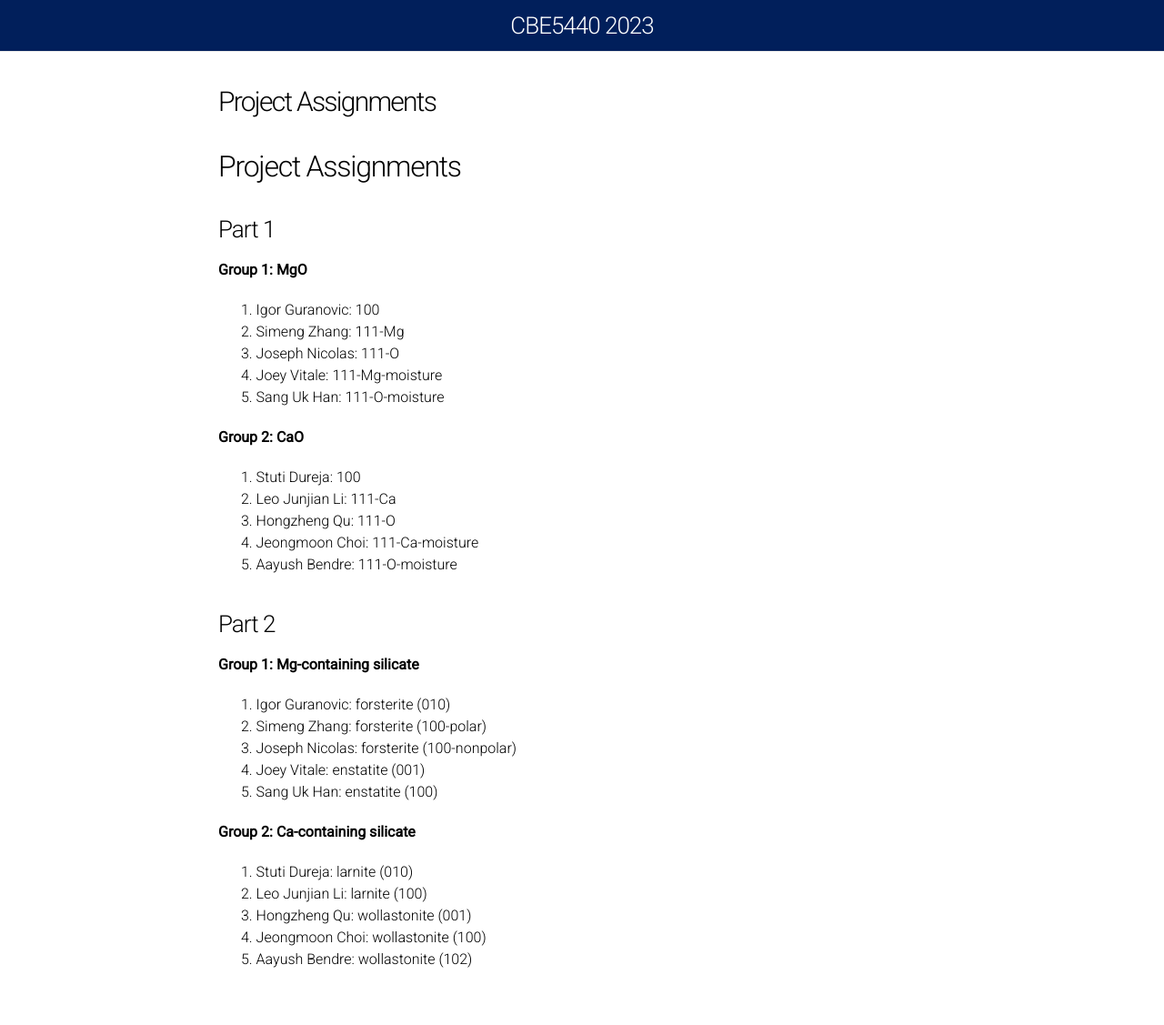
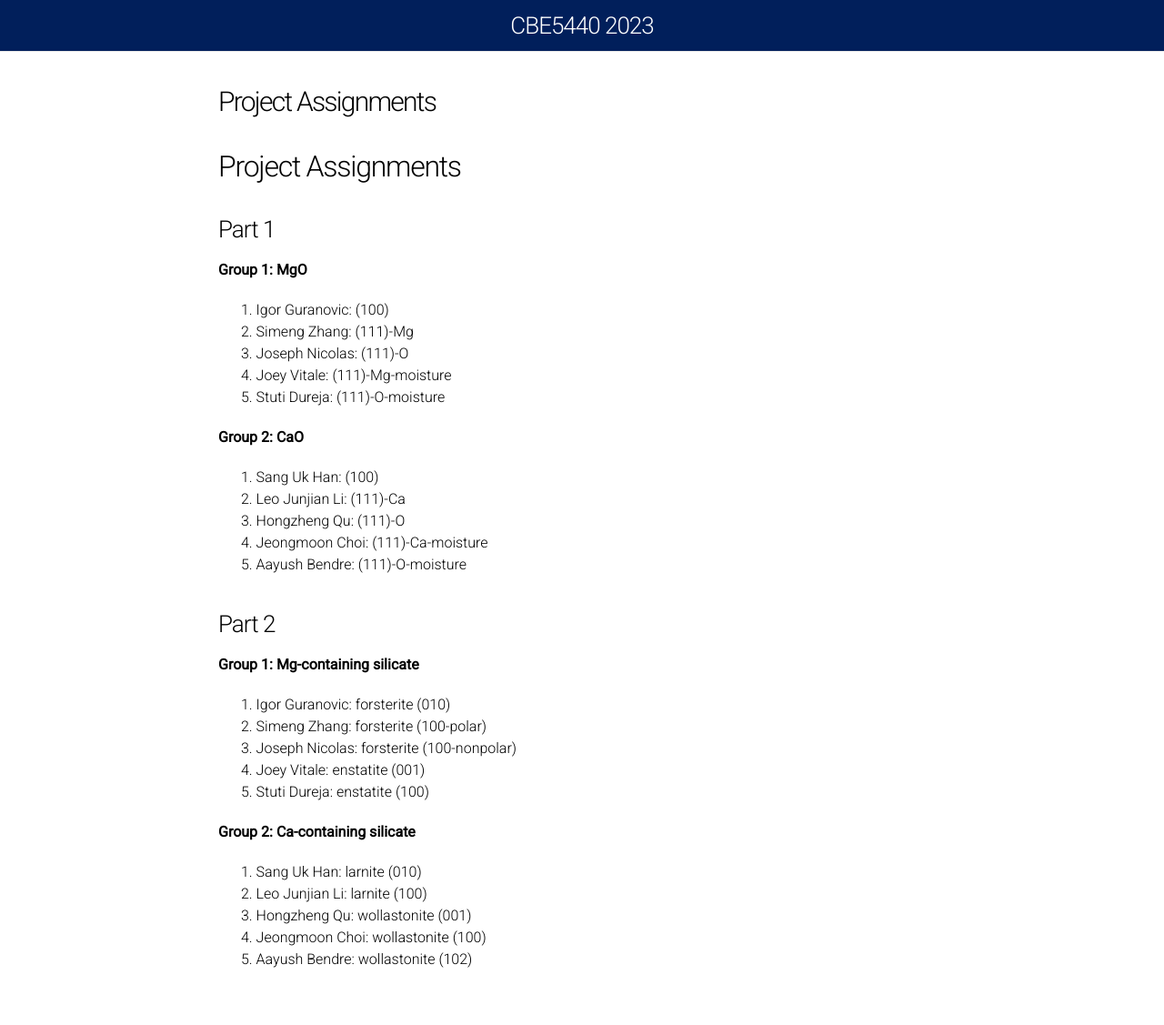
Before and after one commit to UPennCBE544/2023.github.io, a Jekyll site: the page built from ProjectAssignments.md, in a window 1280 px wide. Shown: the whole page at 91% size. Built offline with Jekyll 4.4.1, drawn with Linux system fonts in a browser that asks for light colours; our own code applies the rules of GitHub Pages for plain Markdown files.

```diff
--- a/ProjectAssignments.md
+++ b/ProjectAssignments.md
@@ -9,19 +9,19 @@ permalink: Project_Assignments/
 ### Part 1 ###
 **Group 1: MgO**
 
-1. Igor Guranovic:    100
-2. Simeng Zhang:      111-Mg
-3. Joseph Nicolas:    111-O
-4. Joey Vitale:       111-Mg-moisture
-5. Sang Uk Han:       111-O-moisture
+1. Igor Guranovic:    (100)
+2. Simeng Zhang:      (111)-Mg
+3. Joseph Nicolas:    (111)-O
+4. Joey Vitale:       (111)-Mg-moisture
+5. Stuti Dureja:      (111)-O-moisture
 
 **Group 2: CaO**
 
-1. Stuti Dureja:      100
-2. Leo Junjian Li:    111-Ca
-3. Hongzheng Qu:      111-O
-4. Jeongmoon Choi:    111-Ca-moisture
-5. Aayush Bendre:     111-O-moisture
+1. Sang Uk Han:       (100)
+2. Leo Junjian Li:    (111)-Ca
+3. Hongzheng Qu:      (111)-O
+4. Jeongmoon Choi:    (111)-Ca-moisture
+5. Aayush Bendre:     (111)-O-moisture
 
 ### Part 2 ###
 **Group 1: Mg-containing silicate**
@@ -30,11 +30,11 @@ permalink: Project_Assignments/
 2. Simeng Zhang:      forsterite (100-polar)
 3. Joseph Nicolas:    forsterite (100-nonpolar)
 4. Joey Vitale:       enstatite (001)
-5. Sang Uk Han:       enstatite (100)
+5. Stuti Dureja:      enstatite (100)
 
 **Group 2: Ca-containing silicate**
 
-1. Stuti Dureja:      larnite (010)
+1. Sang Uk Han:       larnite (010)
 2. Leo Junjian Li:    larnite (100)
 3. Hongzheng Qu:      wollastonite (001)
 4. Jeongmoon Choi:    wollastonite (100)
```
